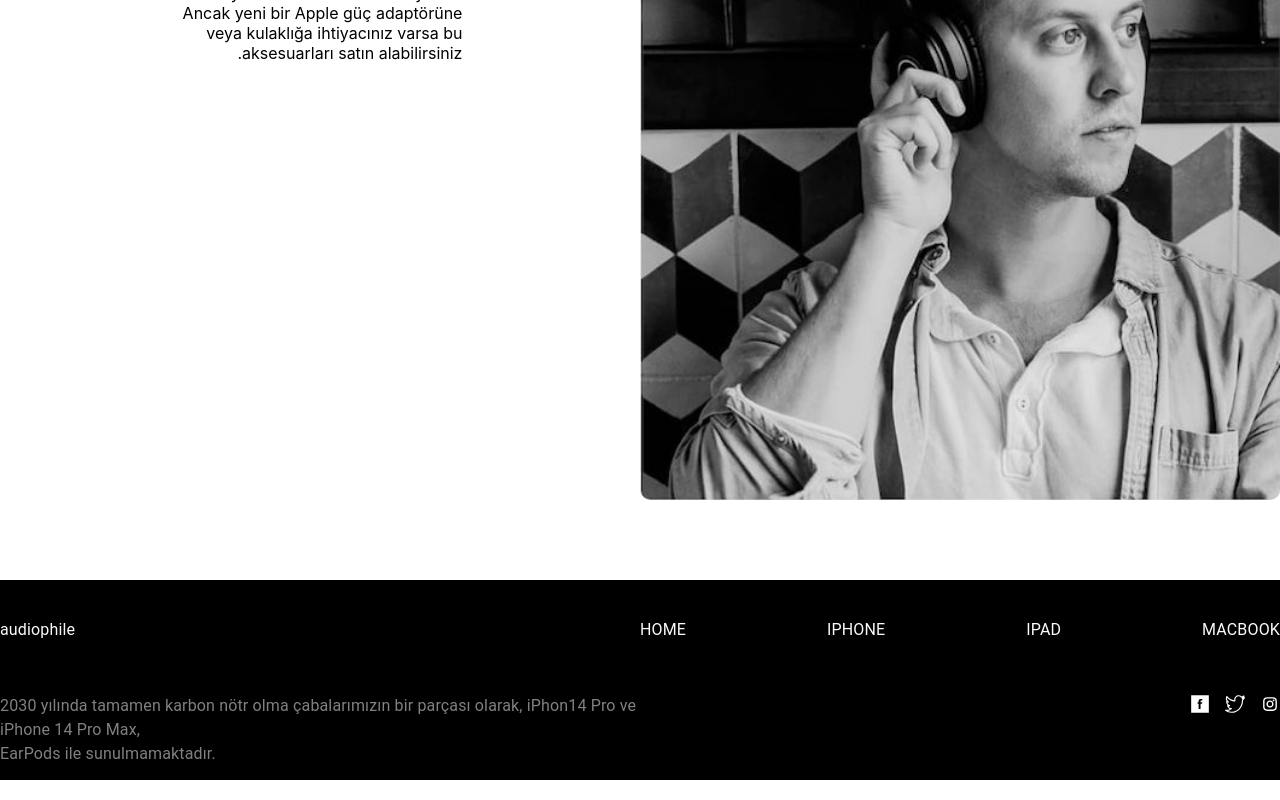
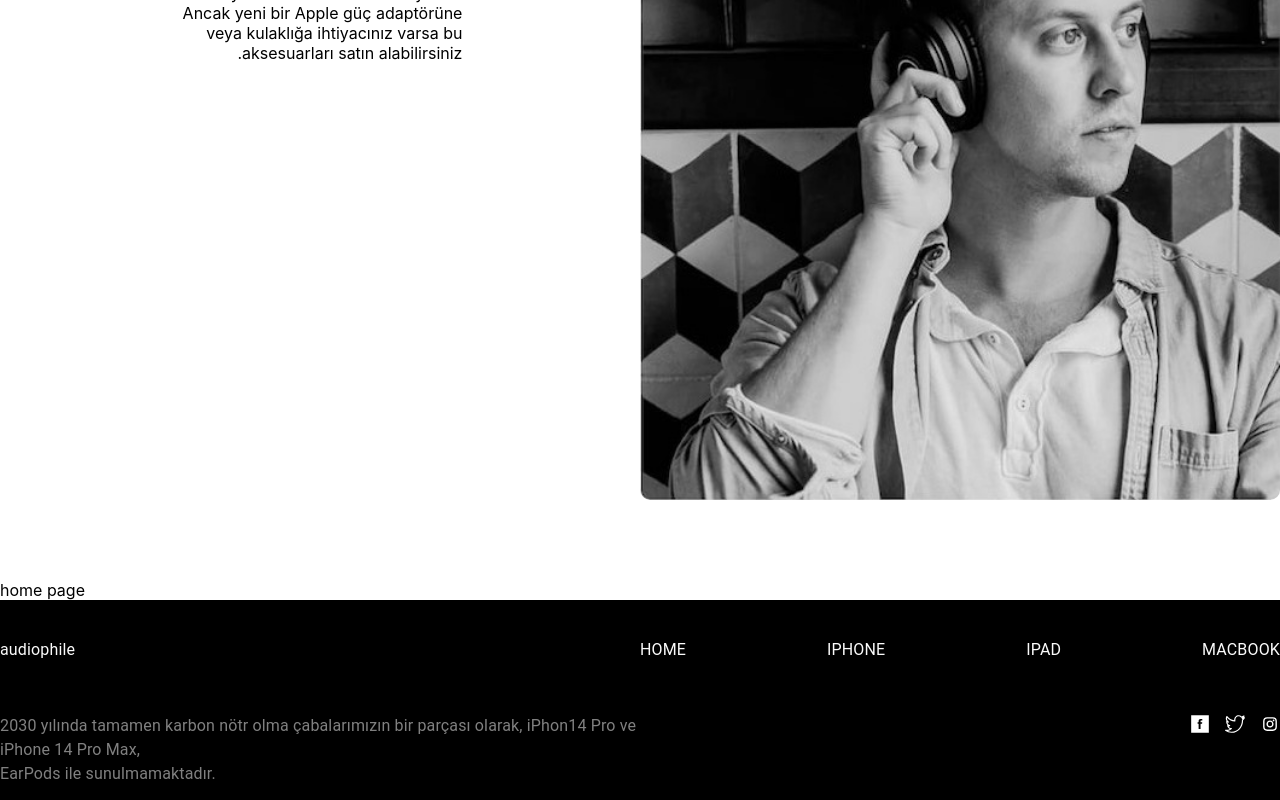
Before and after one commit to zeynepbozkirr/audiophile-Material-UI, a Next.js app: page / in a window 1280 px wide. Shown: the part 2414-3214 px from the top of the page. Built offline with nearby package versions, Linux system fonts and the light colour scheme.

Commit message:
some cahnee

```diff
--- a/data.json
+++ b/data.json
@@ -75,6 +75,7 @@
           "description": "2030 yılında tamamen karbon nötr olma çabalarımızın bir parçası olarak,  iPhon14 Pro ve iPhone 14 Pro Max, güç adaptörü veya EarPods ile sunulmamaktadır. Kutuda USB-C güç adaptörleri ve bilgisayar bağlantı noktalarıyla uyumlu, hızlı şarj özelliğini destekleyen bir  USB-C -Lightning Kablosu bulunuyor.  Bu iPhone modelleriyle uyumlu olan mevcut USB-A - Lightning kablolarınızı, güç adaptörlerinizi ve kulaklıklarınızı kullanmaya devam etmenizi öneriyoruz. Ancak yeni bir Apple güç adaptörüne veya kulaklığa ihtiyacınız varsa bu aksesuarları satın alabilirsiniz.",
           "stock": " 50"
         }
+
       ]
     }
 
--- a/pages/index.js
+++ b/pages/index.js
@@ -16,6 +16,7 @@ export default function Home() {
       <div className={styles.products}>
         <SeeProduct />
       </div>
+        <div>home page</div>
     </div>
   );
 }
```
